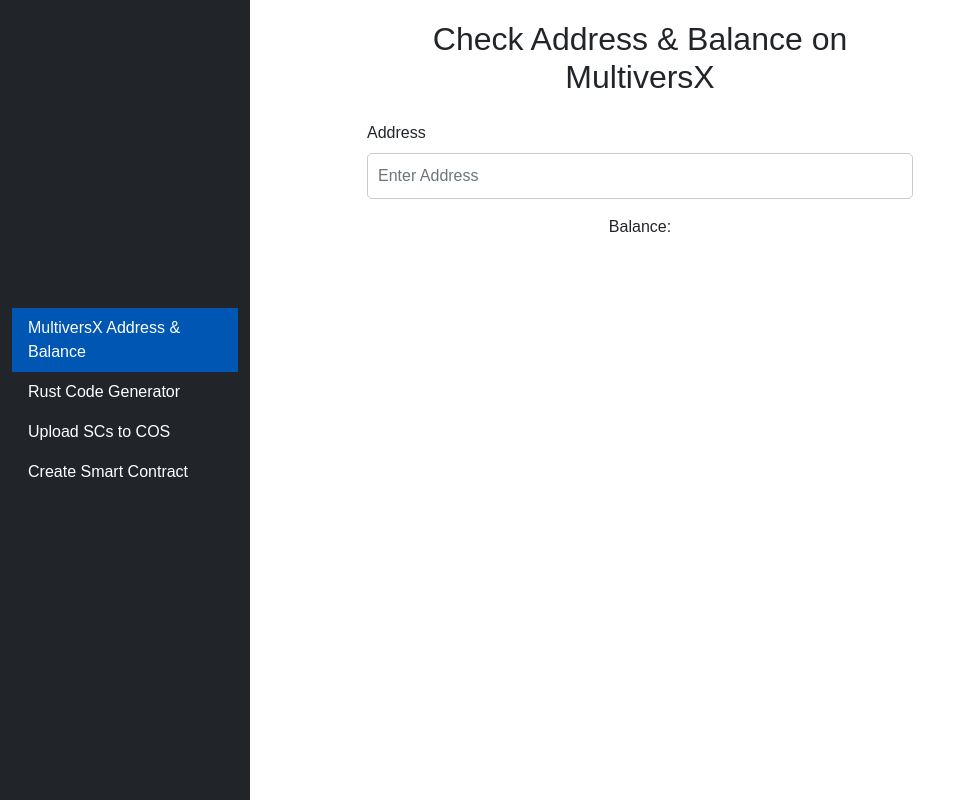
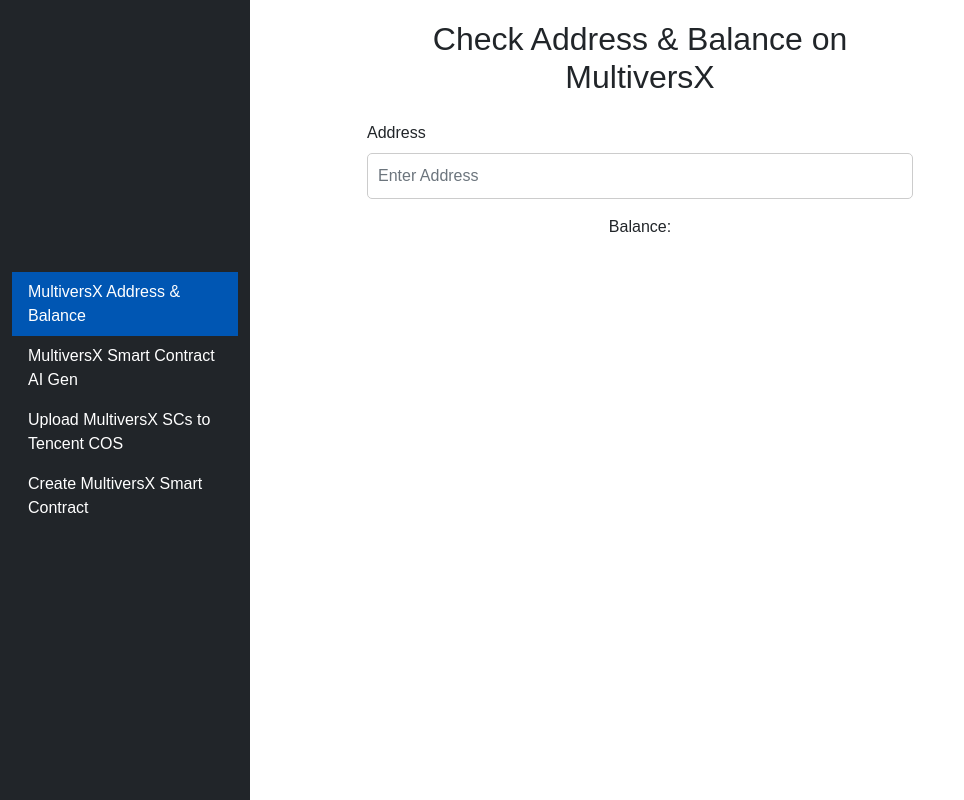
Before and after one commit to adelin232/MultiversX-Hackaton, a React (Create React App) app in the folder client/: page / in a window 1280 px wide. Shown: the whole page, without its empty margins (0-964 px from the left). Built offline with nearby package versions, Linux system fonts and the light colour scheme.

Commit message:
Add little changes

```diff
--- a/client/src/App.tsx
+++ b/client/src/App.tsx
@@ -236,7 +236,8 @@
               active={activeOption === "option2"}
               onClick={() => setActiveOption("option2")}
             >
-              Rust Code Generator
+              {/* Rust Code Generator */}
+              MultiversX Smart Contract AI Gen
             </NavLink>
           </NavItem>
           <NavItem>
@@ -245,7 +246,7 @@
               active={activeOption === "option3"}
               onClick={() => setActiveOption("option3")}
             >
-              Upload SCs to COS
+              Upload MultiversX SCs to Tencent COS
             </NavLink>
           </NavItem>
           <NavItem>
@@ -254,7 +255,7 @@
               active={activeOption === "option4"}
               onClick={() => setActiveOption("option4")}
             >
-              Create Smart Contract
+              Create MultiversX Smart Contract
             </NavLink>
           </NavItem>
 
@@ -285,7 +286,8 @@
         <Container>
           <Row className="justify-content-center">
             <Col md={6}>
-              <h2 className="text-center mb-4 upper-text">Rust Code Generator using GPT4</h2>
+              {/* <h2 className="text-center mb-4 upper-text">Rust Code Generator using GPT4</h2> */}
+              <h2 className="text-center mb-4 upper-text">MultiversX Smart Contract AI Gen</h2>
               <FormGroup>
                 <Label for="contractTypeSelect">Select Smart Contract Type</Label>
                 <Input type="select" id="contractTypeSelect" value={contractType} onChange={(e) => setContractType(e.target.value)}>
@@ -355,7 +357,7 @@
         <Container>
           <Row className="justify-content-center">
             <Col md={6}>
-              <h2 className="text-center mb-4 upper-text">Upload SCs to COS</h2>
+              <h2 className="text-center mb-4 upper-text">Upload MultiversX SCs to Tencent COS</h2>
               <FormGroup>
                 <Label for="fileInput">Select File</Label>
                 <Input
@@ -381,7 +383,7 @@
         <Container>
           <Row className="justify-content-center">
             <Col md={6}>
-              <h2 className="text-center mb-4 upper-text">Create Smart Contract</h2>
+              <h2 className="text-center mb-4 upper-text">Create MultiversX Smart Contract</h2>
               <FormGroup>
                 <Label for="contractNameInput">Contract Name</Label>
                 <Input
```
Also changed, not shown: 2 other files (tests, documents, lock files or other folders).
